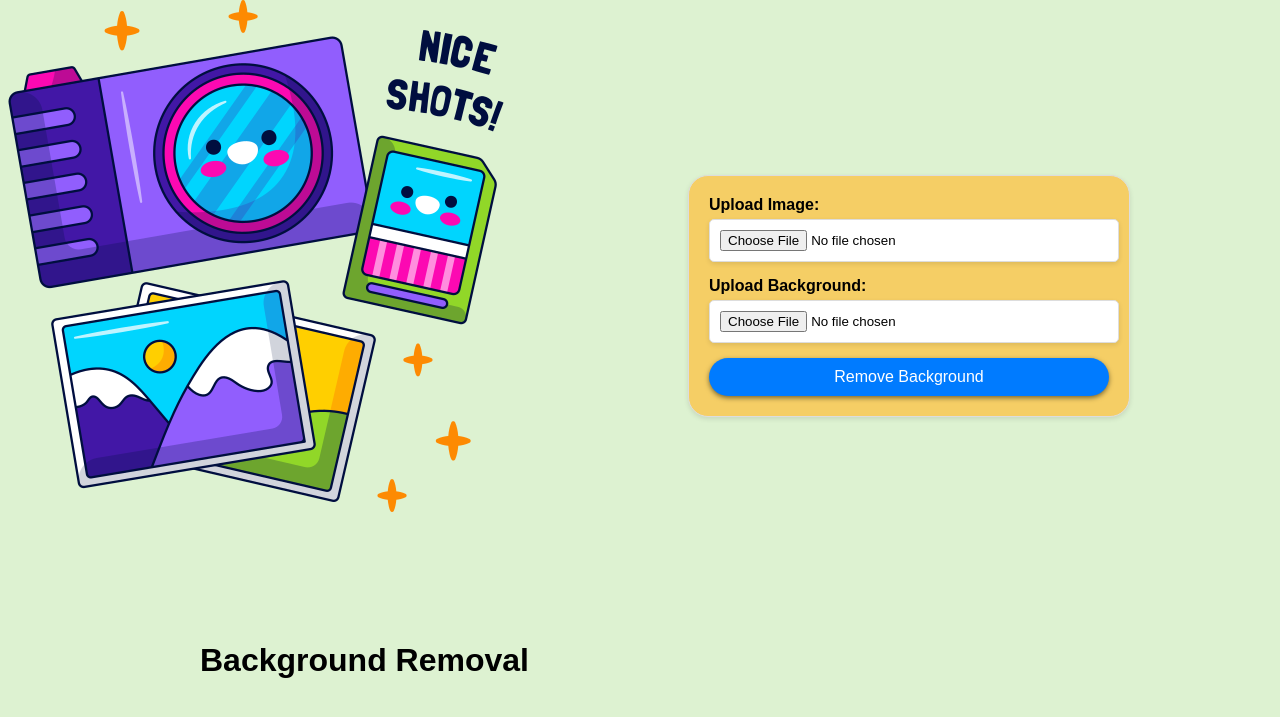
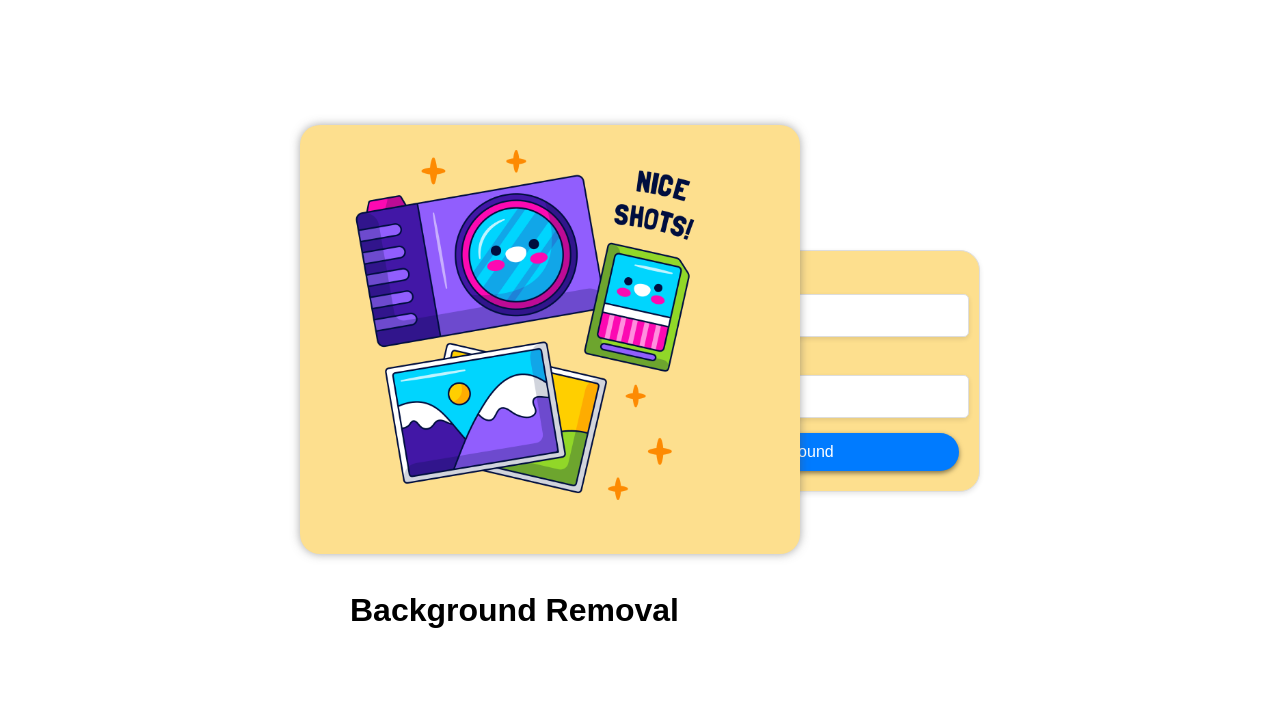
Before and after one commit to 6310210145/project-6310210145-6310210407, a Flask app: page / in a window 1280 px wide. Shown: the top 717 px of the page. Run offline with Flask 3, Linux system fonts and the light colour scheme.

Commit message:
Add files via upload

```diff
--- a/static/style.css
+++ b/static/style.css
@@ -2,39 +2,59 @@
 
 body {
     font-family: Arial, sans-serif;
-    background-color: #DDF2D1;
+    background-color: #ffffff;
     margin: 0;
     padding: 0;
 }
 
-
-/* ปรับ CSS ของ .logo */
 .logo {
-    float: left; /* ให้โลโก้อยู่ทางซ้าย */
+    position: fixed;
+    top: 150px; /* เลื่อนโลโก้ไปทางบน */
+    left: 350px; /* เลื่อนโลโก้ไปทางขวา */
     width: 200px; /* กำหนดความกว้างของโลโก้ */
     height: auto; /* ให้ความสูงปรับตามอัตราส่วน */
-    margin-right: 100px; /* กำหนดระยะห่างข้างขวาของโลโก้ */
-    margin-left: 200px;
-    margin-top: 100px;
+    z-index: 1; /* จัดเรียงให้โลโก้อยู่หน้าสุด */
+
+    /* เพิ่มพื้นหลังสี่เหลี่ยม */
+    &::before {
+        content: "";
+        position: absolute;
+        top: 0; /* ปรับ top เป็น 0 เพื่อให้พื้นหลังสี่เหลี่ยมอยู่ภายในโลโก้ */
+        margin-top: -25px;
+        left: -50px; /* ปรับ left เพื่อให้ขยับมาทางด้านซ้าย */
+        right: 0; /* ปรับ right เพื่อให้พอดีกับความกว้างของโลโก้ */
+        bottom: -50px; /* ปรับ bottom เพื่อให้พื้นหลังสี่เหลี่ยมอยู่ภายในโลโก้ */
+        width: 500px; /* ปรับ width เป็น auto เพื่อให้ความกว้างปรับตามเนื้อหาภายใน */
+        height: auto;
+        background-color: #FDDF8E; /* สีพื้นหลัง */
+        border-radius: 20px; /* มุมขอบโค้งเหมือนโลโก้ */
+        z-index: -1; /* จัดเรียงพื้นหลังไว้หลังโลโก้ */
+            /* เพิ่มเงา */
+        box-shadow: 0px 0px 10px rgba(80, 79, 79, 0.5);
+    }
 }
+
+
+
+/* ... ส่วน CSS อื่นๆ ... */
 
 h1 {
     /*text-align: center;*/
-    margin-left: 200px;
+    margin-left: 350px;
     position: fixed;
-    bottom: 100px;
+    bottom: 150px;
 
 }
 
 .upload-form {
-    background-color: #f5ce65;
+    background-color: #FDDF8E;
     padding: 20px;
     border: 1px solid #ddd;
     border-radius: 20px;
     box-shadow: 0 2px 5px rgba(0.5, 0.5, 0.5, 0.1);
     position: fixed;
-    top: 175px;
-    right: 150px;
+    top: 250px;
+    right: 300px;
     width: 400px; /* กำหนดความกว้างของ Upload Form */
 }
 
@@ -53,6 +73,7 @@ h1 {
     border-radius: 5px;
     background-color: #ffffff;
     box-shadow: 0 2px 5px rgba(0, 0, 0, 0.1);
+
 }
 
 .upload-form button[type="submit"] {
--- a/templates/index.html
+++ b/templates/index.html
@@ -1,15 +1,13 @@
 <!DOCTYPE html>
 <html>
     <head>
-    <title>Background Removal</title>
+        <title>Remove Background</title>
         <link rel="stylesheet" href="{{ url_for('static', filename='style.css') }}">
     </head>
     <body>
-    <div class="container">
-
+        <div class="logo">
+            <img src="{{ url_for('static', filename='logo/photo-camera.png') }}" height="350" width="350">
         </div>
-    <div class="container">
-        <img src="{{ url_for('static', filename='logo/photo-camera.png') }}">
         <h1>Background Removal</h1>
         <form action="/process" method="post" enctype="multipart/form-data" class="upload-form">
             <label for="image">Upload Image:</label>
@@ -18,7 +16,5 @@
             <input type="file" name="background" accept="image/*" required>
             <button type="submit">Remove Background</button>
         </form>
-        </div>
-    </div>
     </body>
 </html>
```
Lines whose indentation alone changed are shown as unchanged.
